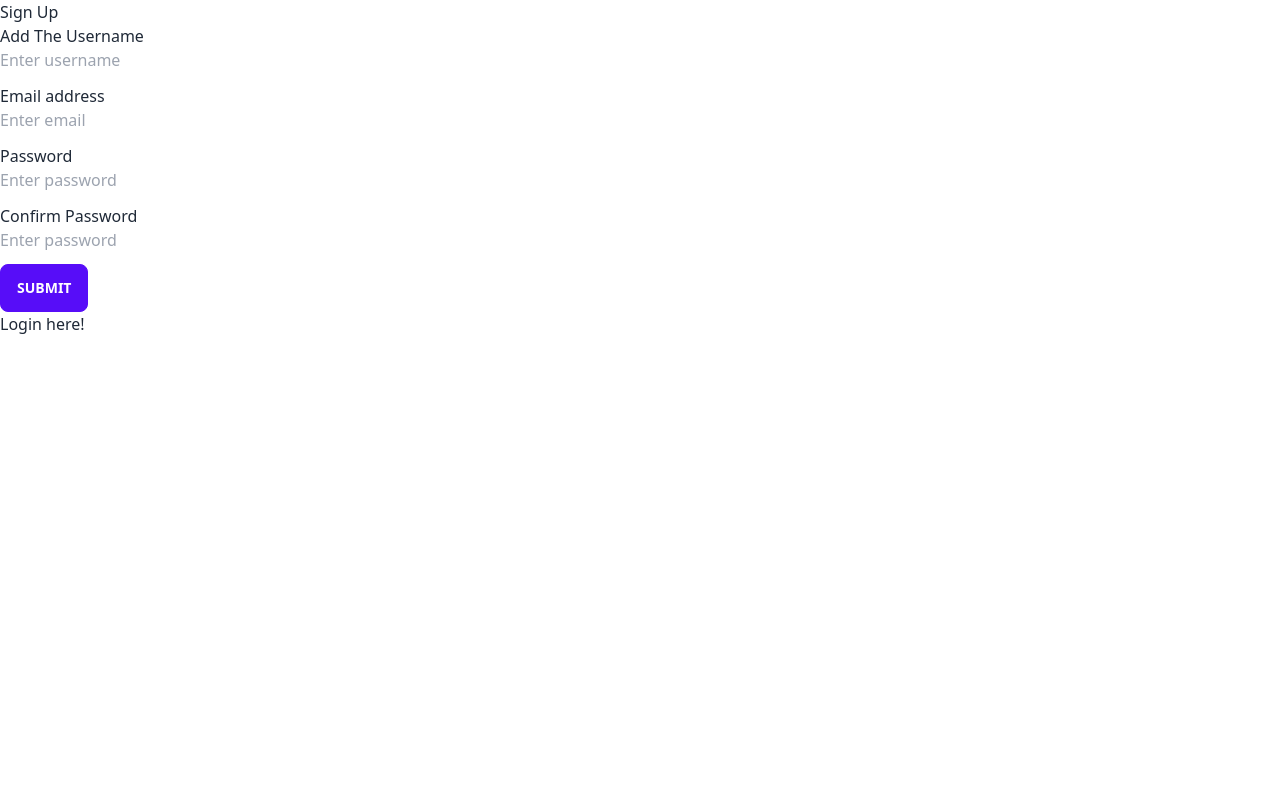
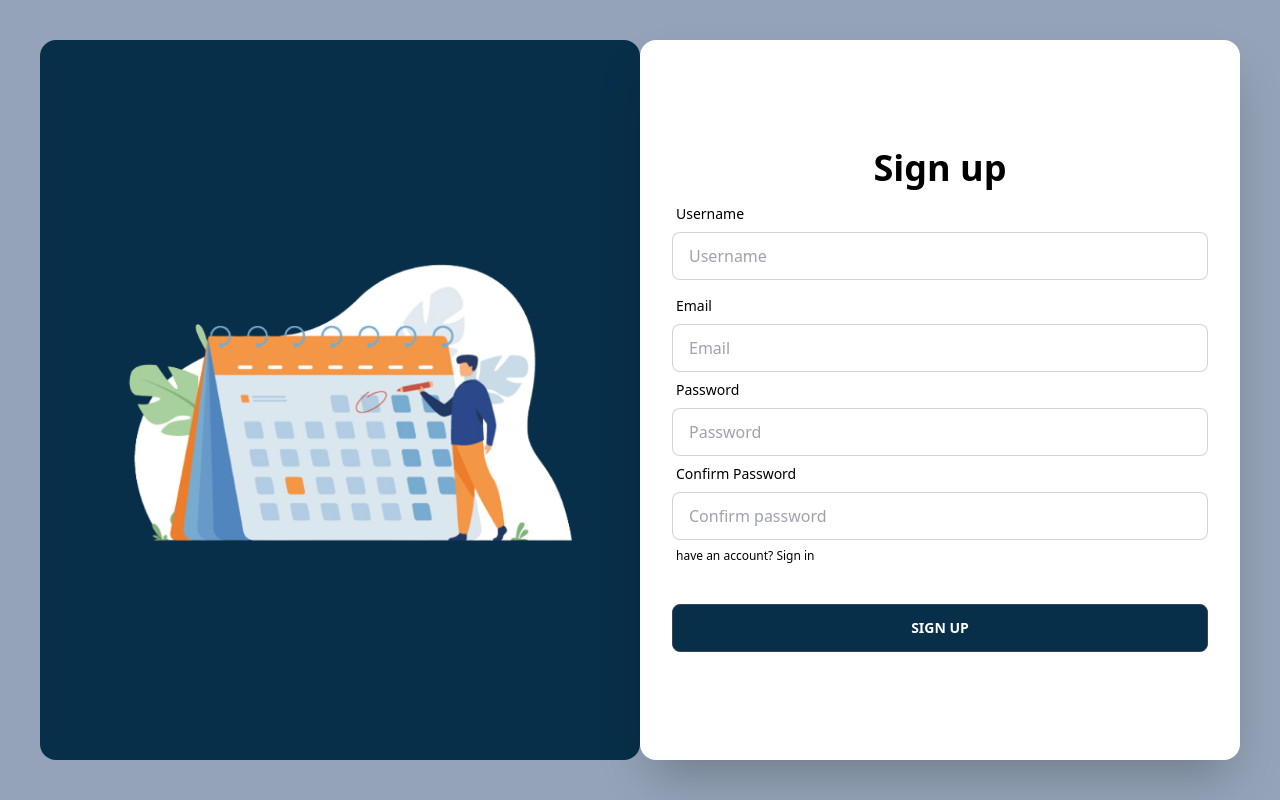
Before and after one commit to HannanCalonProgrammer/todolistpkl, a Next.js app: page /signup in a window 1280 px wide. Built offline with nearby package versions, Linux system fonts and the light colour scheme; what pocketbase would draw is missing.

Commit message:
create sign up & sign in

```diff
--- a/pages/login/index.js
+++ /dev/null
@@ -1,52 +0,0 @@
-import React, { useState } from "react";
-
-import Form from "react-bootstrap/Form";
-
-import Button from "react-bootstrap/Button";
-
-// import "./Login.css";
-
-export default function Login() {
-  const [email, setEmail] = useState("");
-
-  const [password, setPassword] = useState("");
-
-  function validateForm() {
-    return email.length > 0 && password.length > 0;
-  }
-
-  function handleSubmit(event) {
-    event.preventDefault();
-  }
-
-  return (
-    <div className="Login">
-      <Form onSubmit={handleSubmit}>
-        <Form.Group size="lg" controlId="email">
-          <Form.Label>Email</Form.Label>
-
-          <Form.Control
-            autoFocus
-            type="email"
-            value={email}
-            onChange={(e) => setEmail(e.target.value)}
-          />
-        </Form.Group>
-
-        <Form.Group size="lg" controlId="password">
-          <Form.Label>Password</Form.Label>
-
-          <Form.Control
-            type="password"
-            value={password}
-            onChange={(e) => setPassword(e.target.value)}
-          />
-        </Form.Group>
-
-        <Button block size="lg" type="submit" disabled={!validateForm()}>
-          Login
-        </Button>
-      </Form>
-    </div>
-  );
-}
--- a/pages/signin/index.js
+++ b/pages/signin/index.js
@@ -2,6 +2,8 @@ import Link from "next/link";
 import { useRouter } from "next/router";
 import React, { useState } from "react";
 import pb from "../../config/pocketbase";
+import Image from "next/image";
+import kl from "../../public/kalenderbaru.png"
 
 export default function (props) {
   const router = useRouter();
@@ -24,59 +26,87 @@ export default function (props) {
   }
 
   return (
-    <div className="Auth-form-container">
-      <form
-        className="Auth-form"
-        onSubmit={(e) => {
-          e.preventDefault();
-          handleLogin();
-        }}
-      >
-        <h3>Sign In</h3>
-        <div className="mb-3">
-          <label>Email address</label>
-          <input
-            type="email"
-            value={email}
-            onChange={(e) => setEmail(e.target.value)}
-            className="form-control"
-            placeholder="Enter email"
-          />
+   <div className="flex h-screen p-10 bg-slate-400">
+    <div className="w-1/2 flex justify-center items-center bg-sky-950 rounded-2xl">
+    <Image src={kl} width={500} height={1000}/>
+    </div>
+    <div className="card flex-shrink-0 w-1/2 shadow-2xl bg-white">
+      <div className="card-body w-full flex justify-center">
+      <h1 className="text-4xl font-bold text-black text-center">Sign in</h1>
+        <div className="form-control">
+          <label className="label">
+            <span className="label-text text-black">Email</span>
+          </label>
+          <input type="text" placeholder="email" className="input input-bordered bg-white text-black" />
         </div>
-        <div className="mb-3">
-          <label>Password</label>
-          <input
-            value={password}
-            onChange={(e) => setPassword(e.target.value)}
-            type="password"
-            className="form-control"
-            placeholder="Enter password"
-          />
+        <div className="form-control">
+          <label className="label">
+            <span className="label-text text-black">Password</span>
+          </label>
+          <input type="password" placeholder="password" className="input input-bordered bg-white text-black" />
+          <label className="label">
+            <a href="/signup" className="label-text-alt link link-hover text-black">Don't have an account? Sign up</a>
+          </label>
         </div>
-        <div className="mb-3">
-          <div className="custom-control custom-checkbox">
-            <input
-              type="checkbox"
-              className="custom-control-input"
-              id="customCheck1"
-            />
-            <label className="custom-control-label" htmlFor="customCheck1">
-              Remember me
-            </label>
-          </div>
+        <div className="form-control mt-6">
+          <button className="btn bg-sky-950 text-white">Sign in</button>
         </div>
-        <div className="d-grid">
-          <button type="submit" className="btn btn-primary">
-            Submit
-          </button>
-        </div>
-        <p className="forgot-password text-right">
-          Forgot <a href="#">password?</a>
-        </p>
-        <Link href="/signup" className="forgot-password text-right">
-          Register here!
-        </Link>
-      </form>
+      </div>
     </div>
+    </div>
+    // <div className="Auth-form-container">
+    //   <form
+    //     className="Auth-form"
+    //     onSubmit={(e) => {
+    //       e.preventDefault();
+    //       handleLogin();
+    //     }}
+    //   >
+    //     <h3>Sign In</h3>
+    //     <div className="mb-3">
+    //       <label>Email address</label>
+    //       <input
+    //         type="email"
+    //         value={email}
+    //         onChange={(e) => setEmail(e.target.value)}
+    //         className="form-control"
+    //         placeholder="Enter email"
+    //       />
+    //     </div>
+    //     <div className="mb-3">
+    //       <label>Password</label>
+    //       <input
+    //         value={password}
+    //         onChange={(e) => setPassword(e.target.value)}
+    //         type="password"
+    //         className="form-control"
+    //         placeholder="Enter password"
+    //       />
+    //     </div>
+    //     <div className="mb-3">
+    //       <div className="custom-control custom-checkbox">
+    //         <input
+    //           type="checkbox"
+    //           className="custom-control-input"
+    //           id="customCheck1"
+    //         />
+    //         <label className="custom-control-label" htmlFor="customCheck1">
+    //           Remember me
+    //         </label>
+    //       </div>
+    //     </div>
+    //     <div className="d-grid">
+    //       <button type="submit" className="btn btn-primary">
+    //         Submit
+    //       </button>
+    //     </div>
+    //     <p className="forgot-password text-right">
+    //       Forgot <a href="#">password?</a>
+    //     </p>
+    //     <Link href="/signup" className="forgot-password text-right">
+    //       Register here!
+    //     </Link>
+    //   </form>
+    // </div>
   );
 }
--- a/pages/signup/index.js
+++ b/pages/signup/index.js
@@ -1,6 +1,8 @@
 import Link from "next/link";
 import React, { useState } from "react";
 import PocketBase from "pocketbase";
+import Image from "next/image";
+import kl from "../../public/kalenderbaru.png"
 const pb = new PocketBase("http://127.0.0.1:8090");
 
 export default function (props) {
@@ -28,55 +30,95 @@ export default function (props) {
 
   if (authMode === "signin") {
     return (
-      <div className="Auth-form-container">
-        <form className="Auth-form" onSubmit={handleSubmit}>
-          <h3>Sign Up</h3>
-          <div className="mb-3">
-            <label>Add The Username</label>
-            <input
-              name="username"
-              type="text"
-              className="form-control"
-              placeholder="Enter username"
-            />
-          </div>
-          <div className="mb-3">
-            <label>Email address</label>
-            <input
-              name="email"
-              type="email"
-              className="form-control"
-              placeholder="Enter email"
-            />
-          </div>
-          <div className="mb-3">
-            <label>Password</label>
-            <input
-              name="password"
-              type="password"
-              className="form-control"
-              placeholder="Enter password"
-            />
-          </div>
-          <div className="mb-3">
-            <label>Confirm Password</label>
-            <input
-              name="passwordConfirm"
-              type="password"
-              className="form-control"
-              placeholder="Enter password"
-            />
-          </div>
-          <div className="d-grid">
-            <button type="submit" className="btn btn-primary">
-              Submit
-            </button>
-          </div>
-          <Link href="/signin" className="forgot-password text-right">
-            Login here!
-          </Link>
-        </form>
+      <div className="flex h-screen p-10 bg-slate-400">
+    <div className="w-1/2 flex justify-center items-center bg-sky-950 rounded-2xl">
+    <Image src={kl} width={500} height={1000}/>
+    </div>
+    <div className="card flex-shrink-0 w-1/2 shadow-2xl bg-white">
+      <div className="card-body w-full flex justify-center">
+      <h1 className="text-4xl font-bold text-black text-center">Sign up</h1>
+        <div className="form-control">
+          <label className="label">
+            <span className="label-text text-black">Username</span>
+          </label>
+          <input type="text" placeholder="Username" className="input input-bordered bg-white text-black" />
+        </div>
+        <div className="form-control">
+          <label className="label">
+            <span className="label-text text-black">Email</span>
+          </label>
+          <input type="text" placeholder="Email" className="input input-bordered bg-white text-black" />
+          <div className="form-control">
+          <label className="label">
+            <span className="label-text text-black">Password</span>
+          </label>
+          <input type="password" placeholder="Password" className="input input-bordered bg-white text-black" />
+        </div>
+        <div className="form-control">
+          <label className="label">
+            <span className="label-text text-black">Confirm Password</span>
+          </label>
+          <input type="password" placeholder="Confirm password" className="input input-bordered bg-white text-black" />
+        </div>
+          <label className="label">
+            <a href="/signin" className="label-text-alt link link-hover text-black"> have an account? Sign in</a>
+          </label>
+        </div>
+        <div className="form-control mt-6">
+          <button className="btn bg-sky-950 text-white">Sign up</button>
+        </div>
       </div>
+    </div>
+    </div>
+      // <div className="Auth-form-container">
+      //   <form className="Auth-form" onSubmit={handleSubmit}>
+      //     <h3>Sign Up</h3>
+      //     <div className="mb-3">
+      //       <label>Add The Username</label>
+      //       <input
+      //         name="username"
+      //         type="text"
+      //         className="form-control"
+      //         placeholder="Enter username"
+      //       />
+      //     </div>
+      //     <div className="mb-3">
+      //       <label>Email address</label>
+      //       <input
+      //         name="email"
+      //         type="email"
+      //         className="form-control"
+      //         placeholder="Enter email"
+      //       />
+      //     </div>
+      //     <div className="mb-3">
+      //       <label>Password</label>
+      //       <input
+      //         name="password"
+      //         type="password"
+      //         className="form-control"
+      //         placeholder="Enter password"
+      //       />
+      //     </div>
+      //     <div className="mb-3">
+      //       <label>Confirm Password</label>
+      //       <input
+      //         name="passwordConfirm"
+      //         type="password"
+      //         className="form-control"
+      //         placeholder="Enter password"
+      //       />
+      //     </div>
+      //     <div className="d-grid">
+      //       <button type="submit" className="btn btn-primary">
+      //         Submit
+      //       </button>
+      //     </div>
+      //     <Link href="/signin" className="forgot-password text-right">
+      //       Login here!
+      //     </Link>
+      //   </form>
+      // </div>
     );
   }
 }
```
